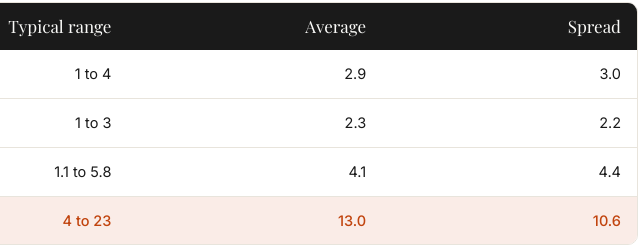
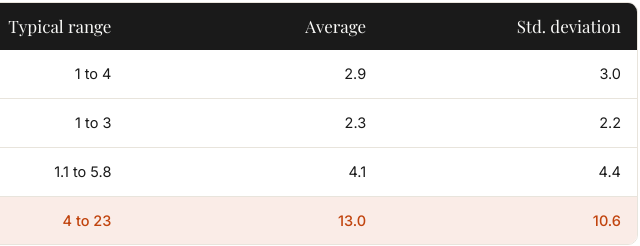
Before and after one commit to DataKindled/datakindled-diagrams, a plain HTML site: page applied-ml-on-snowflake-diagrams/module3-feature-ranges-table.html in a window 1280 px wide. Shown: the full height of the page, 640-1280 px from the left. Drawn offline with nearby package versions, Linux system fonts and the light colour scheme.

Commit message:
Add files via upload

```diff
--- a/applied-ml-on-snowflake-diagrams/module3-feature-ranges-table.html
+++ b/applied-ml-on-snowflake-diagrams/module3-feature-ranges-table.html
@@ -41,7 +41,7 @@
 <body>
 <table>
   <colgroup><col style="width:40%"><col><col><col></colgroup>
-  <thead><tr><th>Feature</th><th class="dk-r">Typical range</th><th class="dk-r">Average</th><th class="dk-r">Spread</th></tr></thead>
+  <thead><tr><th>Feature</th><th class="dk-r">Typical range</th><th class="dk-r">Average</th><th class="dk-r">Std. deviation</th></tr></thead>
   <tbody><tr><td>Views, first 30 days</td><td class="dk-r">1 to 4</td><td class="dk-r">2.9</td><td class="dk-r">3.0</td></tr><tr><td>Films, first 30 days</td><td class="dk-r">1 to 3</td><td class="dk-r">2.3</td><td class="dk-r">2.2</td></tr><tr><td>Hours watched, first 30 days</td><td class="dk-r">1.1 to 5.8</td><td class="dk-r">4.1</td><td class="dk-r">4.4</td></tr><tr class="dk-hi"><td>Days since last view</td><td class="dk-r">4 to 23</td><td class="dk-r">13.0</td><td class="dk-r">10.6</td></tr></tbody>
 </table>
 <script>
```
